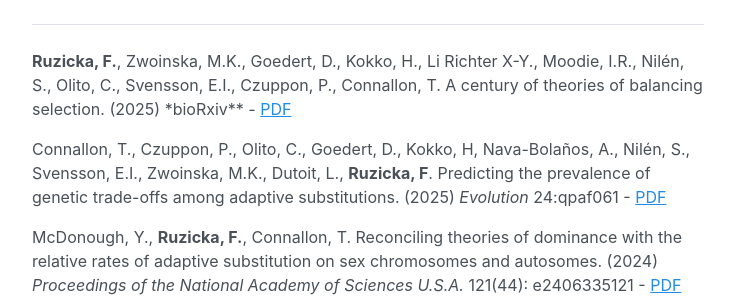
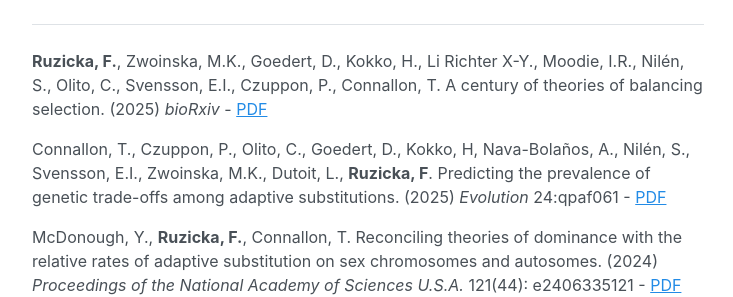
Before and after one commit to filruzicka/filruzicka.github.io, a Jekyll site: the page built from publications.md, in a window 1280 px wide. Shown: the part 193-490 px from the top of the page, without its empty margins (272-1005 px from the left). Built offline with Jekyll 4.4.1, drawn with Linux system fonts in a browser that asks for light colours.

Commit message:
Committing

```diff
--- a/publications.md
+++ b/publications.md
@@ -8,7 +8,7 @@ For the most up-to-date record of my publications, please visit my [google schol
 
 -----
 
-**Ruzicka, F.**, Zwoinska, M.K., Goedert, D., Kokko, H., Li Richter X-Y., Moodie, I.R., Nilén, S., Olito, C., Svensson, E.I., Czuppon, P., Connallon, T. A century of theories of balancing selection. (2025) *bioRxiv** - [PDF](/assets/Ruzickaetal2025bioRxiv.pdf)
+**Ruzicka, F.**, Zwoinska, M.K., Goedert, D., Kokko, H., Li Richter X-Y., Moodie, I.R., Nilén, S., Olito, C., Svensson, E.I., Czuppon, P., Connallon, T. A century of theories of balancing selection. (2025) *bioRxiv* - [PDF](/assets/Ruzickaetal2025bioRxiv.pdf)
 
 Connallon, T., Czuppon, P., Olito, C., Goedert, D., Kokko, H, Nava-Bolaños, A., Nilén, S., Svensson, E.I., Zwoinska, M.K., Dutoit, L., **Ruzicka, F**. Predicting the prevalence of genetic trade-offs among adaptive substitutions. (2025) *Evolution* 24:qpaf061 - [PDF](/assets/Connallonetal2025Evolution.pdf)
 
```
Also changed, not shown: bio.md (+0 -1 lines), index.md (+2 -2 lines), research.md (+5 -7 lines).
